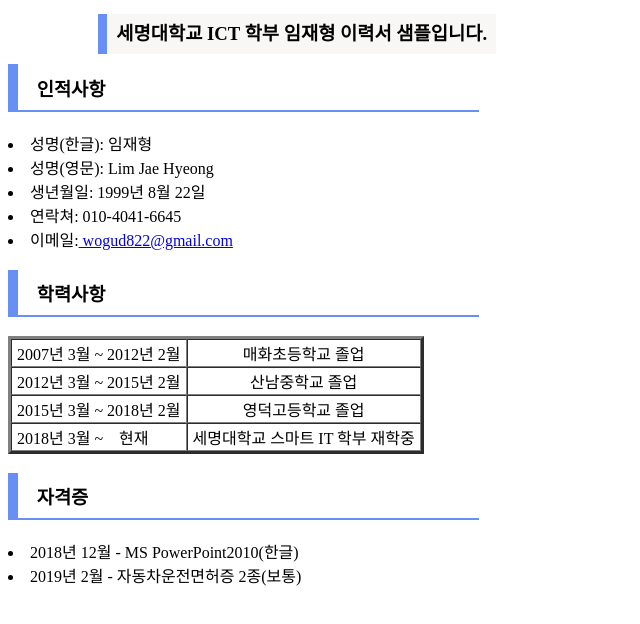
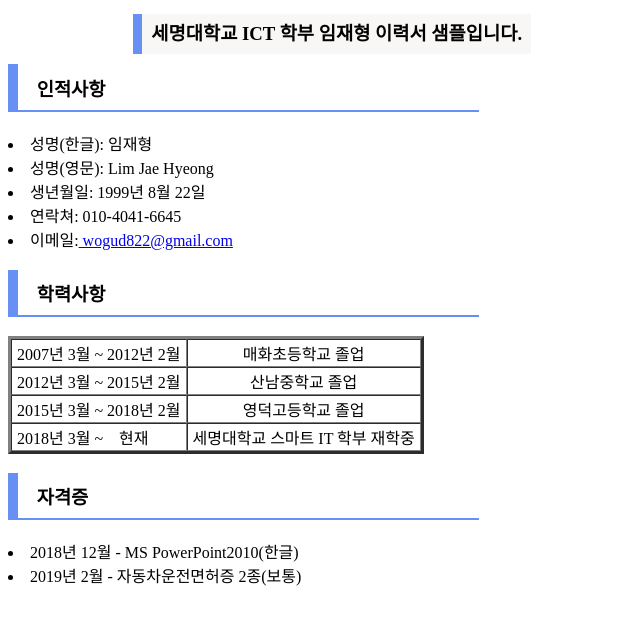
Before and after one commit to wogud822/resume, a plain HTML site: page index.html in a window 1280 px wide. Shown: the whole page, without its empty margins (0-640 px from the left). Drawn offline with Linux system fonts and the light colour scheme.

Commit message:
Update index.html

```diff
--- a/index.html
+++ b/index.html
@@ -7,7 +7,7 @@
     <title>이력서 샘플</title>
 </head>
 <body>
-    <h3><p style="margin-left:90px"><span style="background: #F9F7F6; border-left: 0.5em solid #688FF4; padding: 0.5em;">세명대학교 ICT 학부 임재형 이력서 샘플입니다.</span></p></h3>
+    <h3><p style="margin-left:125px"><span style="background: #F9F7F6; border-left: 0.5em solid #688FF4; padding: 0.5em;">세명대학교 ICT 학부 임재형 이력서 샘플입니다.</span></p></h3>
     <h3><p style="border-left: 10px solid #688FF4; padding: 0.5em; border-bottom: 2px solid #688FF4;Width: 35%; ">&nbsp&nbsp인적사항</p></h3>
     <p><ui>
         <li>성명(한글): 임재형</li>
```
